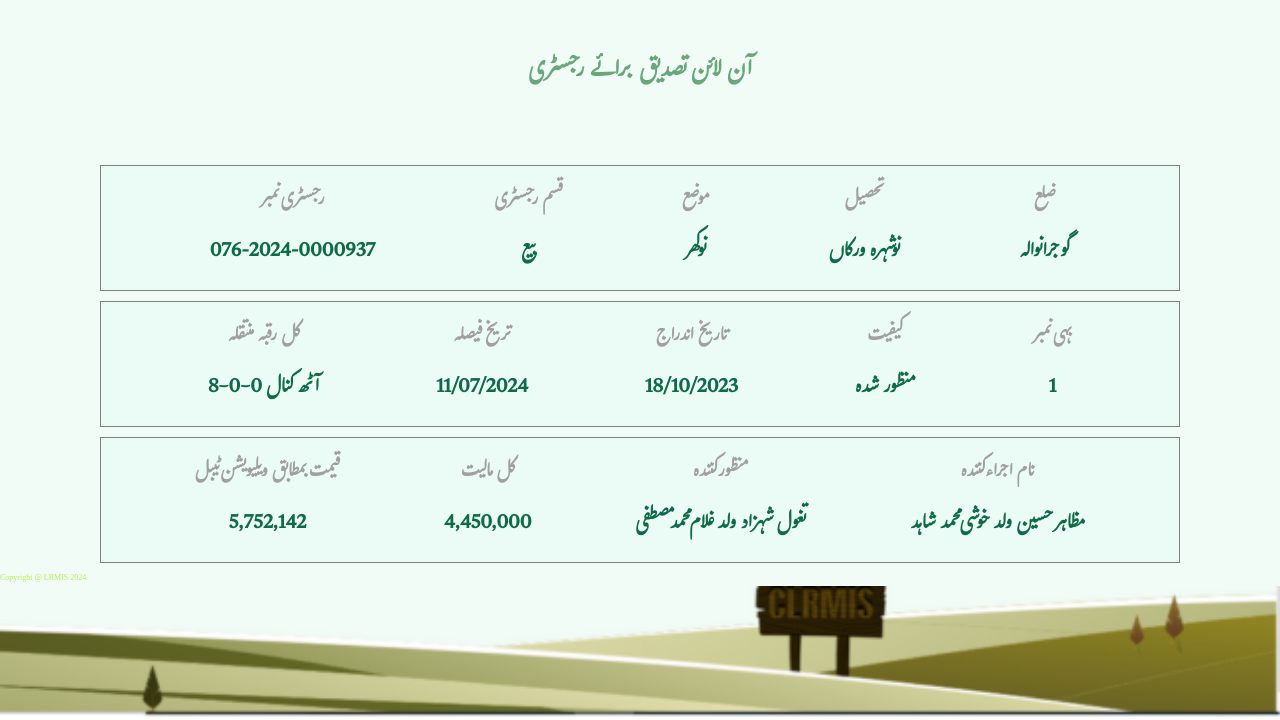
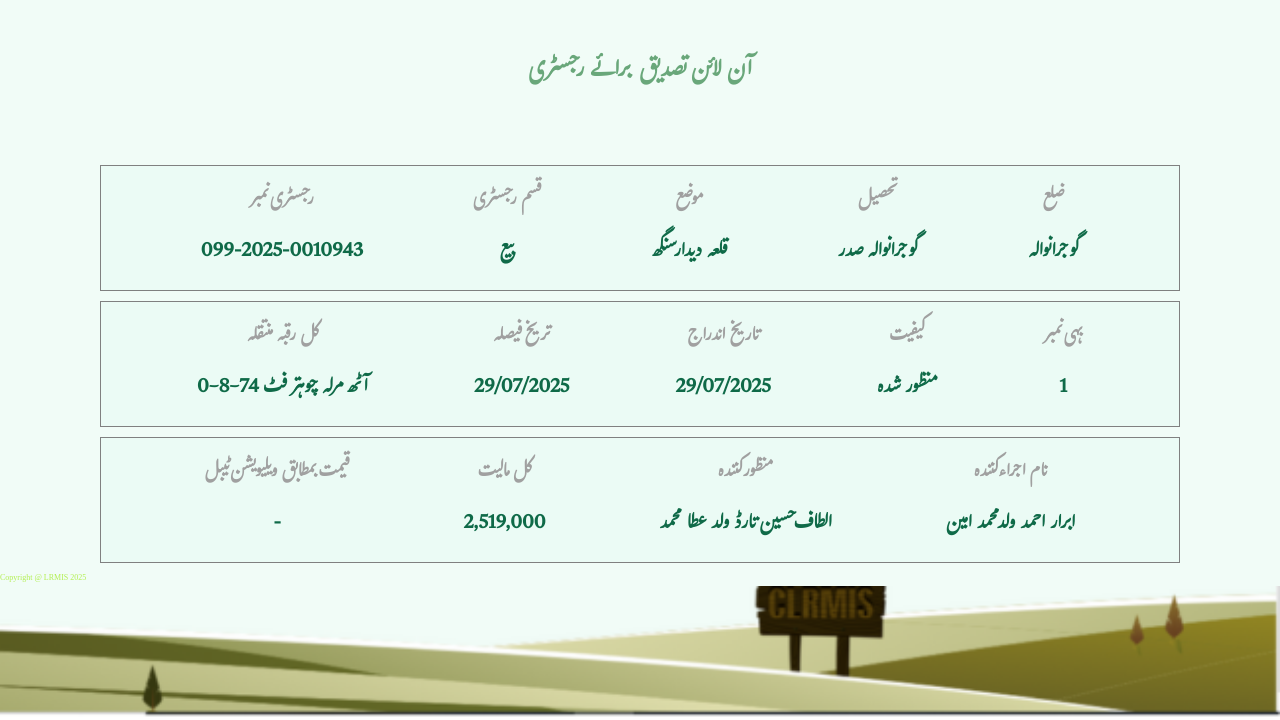
Before and after one commit to punjabzameen/Usman3, a plain HTML site: page index.html in a window 1280 px wide. Shown: the part 80-800 px from the top of the page. Drawn offline with Linux system fonts and the light colour scheme.

Commit message:
Update index.html

```diff
--- a/index.html
+++ b/index.html
@@ -32,7 +32,7 @@
             <div class="item text1">
                 <h3>رجسٹری نمبر
                 </h3>
-                <p>076-2024-0000937
+                <p>099-2025-0010943
                 </p>
             </div>
             <div class="item text2"><h3>قسم رجسٹری
@@ -42,13 +42,13 @@
             <div class="item text3">
                 <h3>موضع
                 </h3>
-                <p>نوکھر
+                <p>قلعہ دیدار سنگھ
                 </p>
             </div>
             <div class="item text4">
                 <h3>تحصیل
                 </h3>
-                <p>نوشہرہ ورکاں
+                <p>گوجرانوالہ صدر
                 </p>
             </div>
             <div class="item text5">
@@ -63,18 +63,18 @@
             <div class="item text1">
                 <h3>کل رقبہ منتقلہ
                 </h3>
-                <p>8-0-0 آٹھ کنال
+                <p>0-8-74 آٹھ مرلہ چوہتر فٹ
                 </p>
             </div>
             <div class="item text2"><h3>تریخ فیصلہ
 
             </h3>
-            <p>11/07/2024
+            <p>29/07/2025
             </p></div>
             <div class="item text3">
                 <h3>تاریخ اندراج
                 </h3>
-                <p>18/10/2023
+                <p>29/07/2025
                 </p>
             </div>
             <div class="item text4">
@@ -95,23 +95,23 @@
             <div class="item text1">
                 <h3>قیمت بمطابق ویلیویشن ٹیبل
                 </h3>
-                <p>5,752,142
+                <p>-
                 </p>
             </div>
             <div class="item text2"><h3>کل مالیت
             </h3>
-            <p>4,450,000
+            <p>2,519,000
             </p></div>
             <div class="item text3">
                 <h3>منظور کنندہ
                 </h3>
-                <p>تغول شہزاد ولد غلام محمد مصطفی
+                <p>الطاف حسین تارڈ ولد عطا محمد
                 </p>
             </div>
             <div class="item text4">
                 <h3>نام اجراء کنندہ
                 </h3>
-                <p>مظاہر حسین ولد خوشی محمد شاہد
+                <p>ابرار احمد ولد محمد امین
                 </p>
             </div>
 
@@ -120,11 +120,12 @@
     </section>
     <!-- ----------------- Inage section------------------ -->
      <div class="bottom_img">
-        Copyright @ LRMIS 2024
+        Copyright @ LRMIS 2025
 
      </div>
      <!-- <div class="main">
     </div> -->
 
 </body>
+
 </html>
```
